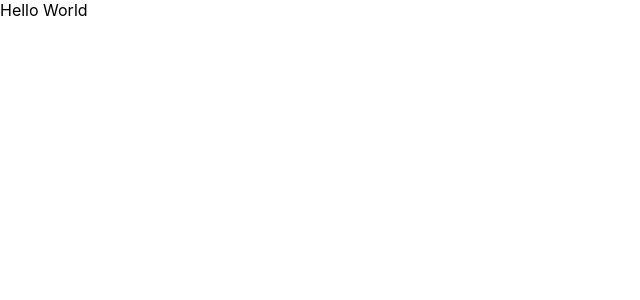
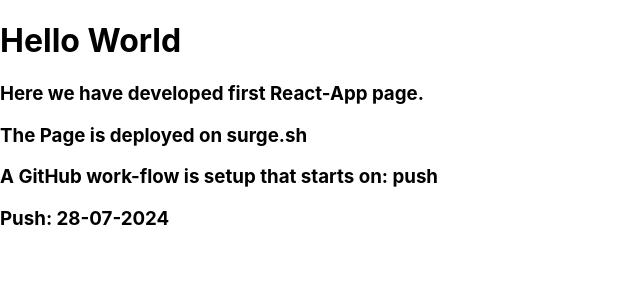
Before and after one commit to aasif112/first-app, a React (Create React App) app: page / in a window 1280 px wide. Shown: the top 300 px of the page, without its empty margins (0-640 px from the left). Built offline with nearby package versions, Linux system fonts and the light colour scheme.

Commit message:
last push

```diff
--- a/src/App.js
+++ b/src/App.js
@@ -4,7 +4,11 @@ import './App.css';
 function App() {
   return (
     <div >
-      Hello World
+      <h1>Hello World</h1>
+      <h3>Here we have developed first React-App page.</h3>
+      <h3>The Page is deployed on surge.sh</h3>
+      <h3>A GitHub work-flow is setup that starts on: push</h3>
+      <h3>Push: 28-07-2024</h3>
     </div>
   );
 }
```
